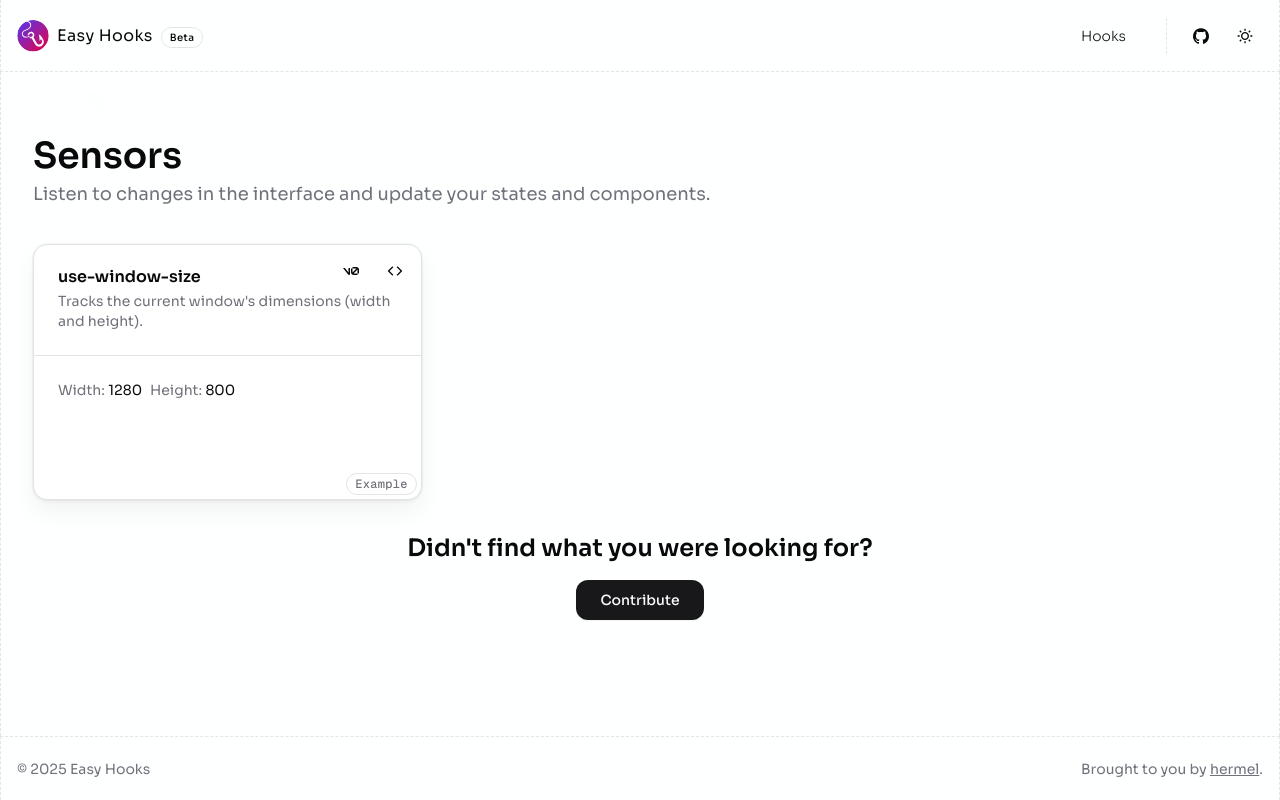
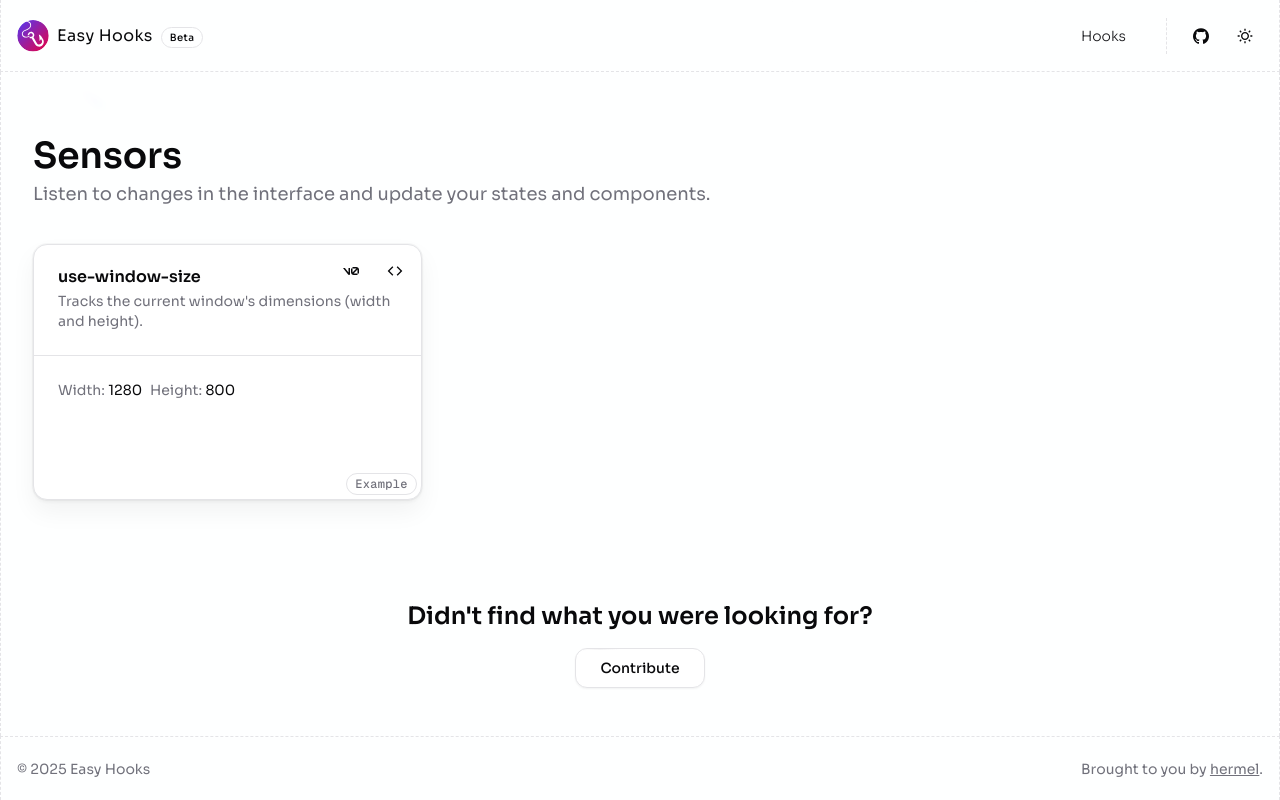
Before and after one commit to matbrgz/guarahooks, a Next.js app: page /sensors in a window 1280 px wide. Built offline with nearby package versions, Linux system fonts and the light colour scheme.

Commit message:
style: last ui improvements by now

```diff
--- a/app/[category]/page.tsx
+++ b/app/[category]/page.tsx
@@ -23,15 +23,9 @@ export async function generateMetadata({ params }: CategoryPageProps) {
     return {};
   }
 
-  const components = getHooksByNames(category.hooks.map((item) => item.name));
-
-  const isSingleHook = components.length === 1;
-
   return {
-    title: isSingleHook ? `${category.name} hook` : `${category.name} hooks`,
-    description: isSingleHook
-      ? `An reusable and customizable ${category.name.toLowerCase()} hook built with and for React.`
-      : `A collection of reusable and customizable ${category.name.toLowerCase()} hooks built with and for React.`,
+    title: category.name,
+    description: `A collection of reusable and customizable ${category.name.toLowerCase()} hooks built with and for React.`,
   };
 }
 
@@ -50,7 +44,7 @@ export default async function CategoryPage({ params }: CategoryPageProps) {
   return (
     <>
       <PageBanner title={category.name} subtitle={category.description} />
-      <PageGrid>
+      <PageGrid className="grow h-max">
         {hooks.map((hook, index) => (
           <HookCard
             key={hook.name}
--- a/app/layout.tsx
+++ b/app/layout.tsx
@@ -5,11 +5,8 @@ import { geistMono, sora } from '@/assets/fonts';
 import '@/assets/globals.css';
 
 import { BackgroundBeams } from '@/components/accertinityui/background-beams';
-import { WavyBackground } from '@/components/accertinityui/wavy-background';
 import { Footer } from '@/components/layout/footer';
 import { Header } from '@/components/layout/header';
-import { AnimatedGridPattern } from '@/components/magicui/animated-grid-pattern';
-import { DotPattern } from '@/components/magicui/dot-pattern';
 import { ThemeProvider } from '@/components/theme/theme-provider';
 import { Toaster } from '@/components/ui/sonner';
 import { TooltipProvider } from '@/components/ui/tooltip';
@@ -58,7 +55,7 @@ export default function RootLayout({
         <ThemeProvider attribute="class" defaultTheme="system" enableSystem>
           <TooltipProvider delayDuration={200}>
             <Header />
-            <main className="z-10 bg-background/50 backdrop-blur-xs grow border-x h-full border-dashed max-w-7xl mx-auto w-full px-8">
+            <main className="z-10 bg-background/50 flex flex-col backdrop-blur-xs grow border-x size-full border-dashed max-w-7xl mx-auto px-8">
               {children}
             </main>
             <Footer />
--- a/components/hook-cta.tsx
+++ b/components/hook-cta.tsx
@@ -4,20 +4,32 @@ import { cn } from '@/lib/utils';
 
 import { siteConfig } from '@/config/site';
 
+import { BorderBeam } from './magicui/border-beam';
 import { buttonVariants } from './ui/button';
 
 export function HookCta() {
   return (
-    <section className="w-full text-center mt-8">
+    <section className="w-full text-center mt-8 mb-12">
       <h2 className="font-heading text-foreground mb-4 text-2xl font-semibold">
         Didn&apos;t find what you were looking for?
       </h2>
       <Link
-        className={cn(buttonVariants({ variant: 'default', size: 'lg' }))}
+        className={cn(buttonVariants({ variant: 'outline', size: 'lg' }))}
         href={`${siteConfig.links.github}/blob/main/CONTRIBUTING.md`}
         target="_blank"
       >
         Contribute
+        <BorderBeam
+          size={40}
+          initialOffset={20}
+          colorFrom="transparent"
+          colorTo="#f4f4f5"
+          transition={{
+            type: 'spring',
+            stiffness: 60,
+            damping: 20,
+          }}
+        />
       </Link>
     </section>
   );
--- a/components/page-banner.tsx
+++ b/components/page-banner.tsx
@@ -16,7 +16,7 @@ export function PageBanner({
   children,
 }: PageBannerProps) {
   return (
-    <hgroup className={cn('w-full flex flex-col gap-1 pt-16', className)}>
+    <hgroup className={cn('w-full flex flex-col gap-1 pt-16 mb-8', className)}>
       <h1
         className={cn(
           'font-heading text-foreground text-3xl font-semibold tracking-normal md:text-4xl',
@@ -27,7 +27,7 @@ export function PageBanner({
       </h1>
       <p
         className={cn(
-          'text-muted-foreground mb-8 text-base md:text-lg',
+          'text-muted-foreground text-base md:text-lg',
           'max-w-[64ch]',
         )}
       >
--- a/components/ui/button.tsx
+++ b/components/ui/button.tsx
@@ -6,7 +6,7 @@ import { cva, type VariantProps } from 'class-variance-authority';
 import { cn } from '@/lib/utils';
 
 const buttonVariants = cva(
-  "inline-flex items-center cursor-pointer justify-center gap-2 whitespace-nowrap rounded-sm text-sm font-medium transition-all disabled:pointer-events-none disabled:opacity-50 [&_svg]:pointer-events-none [&_svg:not([class*='size-'])]:size-4 shrink-0 [&_svg]:shrink-0 outline-none focus-visible:ring-[3px] aria-invalid:border-destructive",
+  "relative inline-flex items-center cursor-pointer justify-center gap-2 whitespace-nowrap rounded-sm text-sm font-medium transition-all disabled:pointer-events-none disabled:opacity-50 [&_svg]:pointer-events-none [&_svg:not([class*='size-'])]:size-4 shrink-0 [&_svg]:shrink-0 outline-none focus-visible:ring-[3px] aria-invalid:border-destructive",
   {
     variants: {
       variant: {
```
